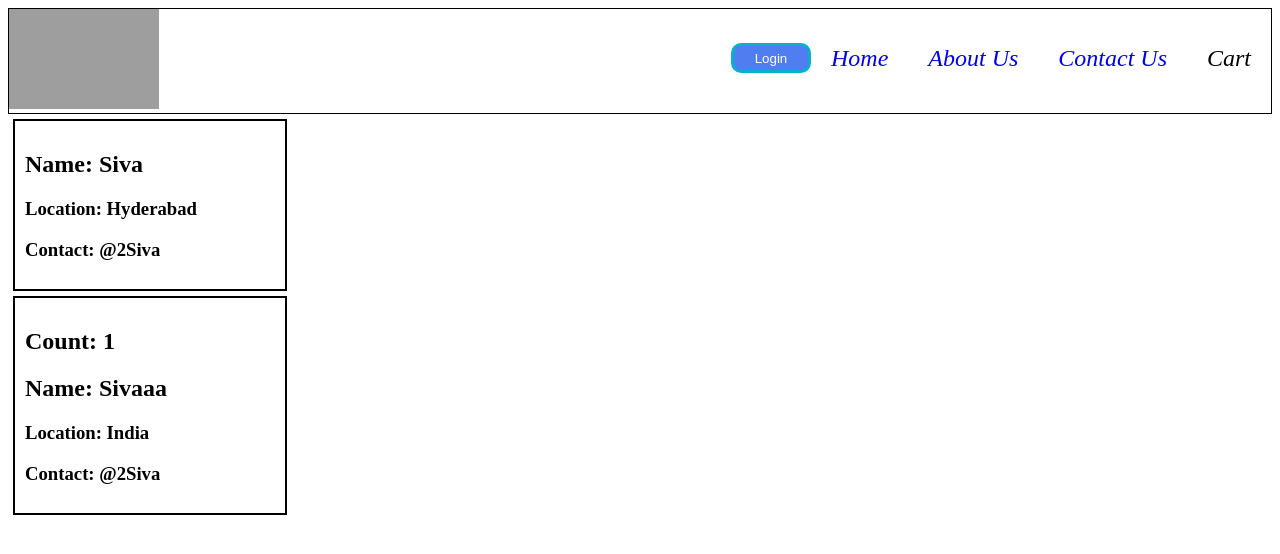
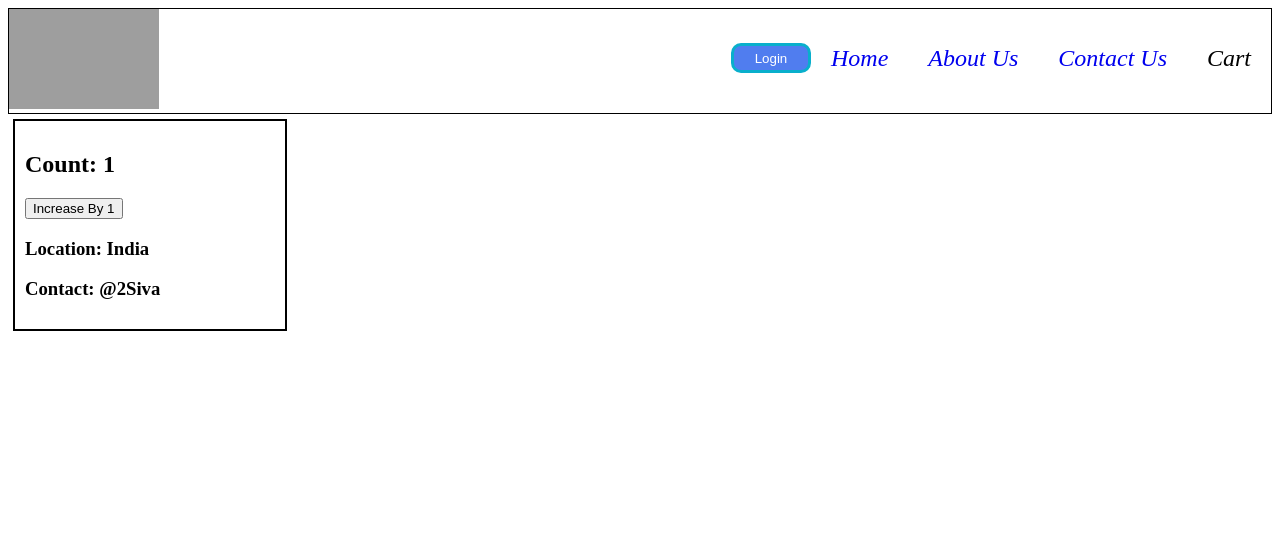
Before and after one commit to 2SivaDandamudi/Food-Delivery-App, a React (Vite) app: page /about in a window 1280 px wide. Shown: the top 554 px of the page. Built offline with nearby package versions, Linux system fonts and the light colour scheme; grey boxes are pictures that could not be loaded.

Commit message:
Using setState in Class Function

```diff
--- a/src/components/about.jsx
+++ b/src/components/about.jsx
@@ -4,7 +4,6 @@ import UserClass from "./userClass";
 const About = () => {
     return (
         <div className="">
-            <User name={"Siva"} />
             <UserClass name={"Sivaaa"} country={"India"}/>
         </div>
      );
--- a/src/components/userClass.jsx
+++ b/src/components/userClass.jsx
@@ -13,7 +13,15 @@ class UserClass extends React.Component{
         return (
             <div className='user-card'>
                 <h2> Count: {this.state.count}</h2>
-                <h2> Name: {this.props.name}</h2>
+                <button onClick={() => {
+                    this.setState(
+                        {
+                            count: this.state.count + 1
+                        }
+                    )
+                }}>
+                    Increase By 1
+                    </button>
                 <h3> Location: {this.props.country} </h3>
                 <h3> Contact: @2Siva</h3>
             </div>
```
